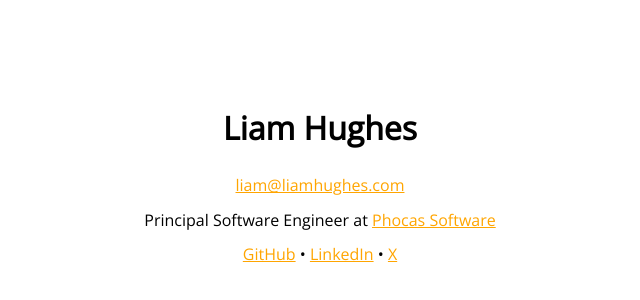
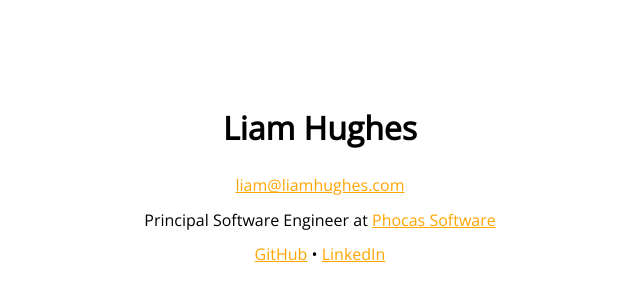
Before and after one commit to liamhughes/liamhughes.com, a website: page index.html in a window 1280 px wide. Shown: the part 220-520 px from the top of the page, 320-960 px from the left. Drawn offline with nearby package versions, Linux system fonts and the light colour scheme.

Commit message:
Remove X

```diff
--- a/index.html
+++ b/index.html
@@ -28,8 +28,6 @@
                 <a href="https://github.com/liamhughes" rel="me" target="_blank">GitHub</a>
                 •
                 <a href="https://au.linkedin.com/in/liamhughescom" rel="me" target="_blank">LinkedIn</a>
-                •
-                <a href="https://twitter.com/LiamHughes_com" rel="me" target="_blank">X</a>
             </p>
         </div>
     </body>
```
